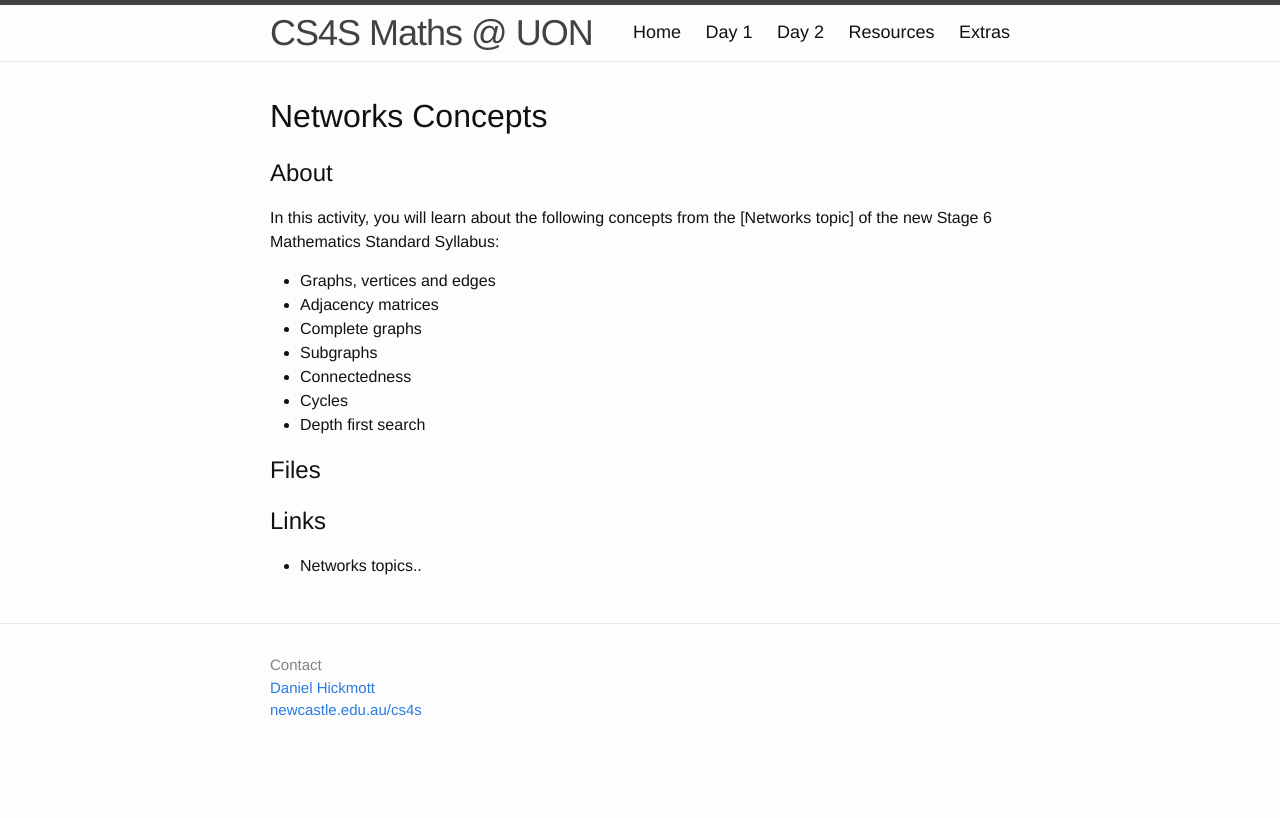
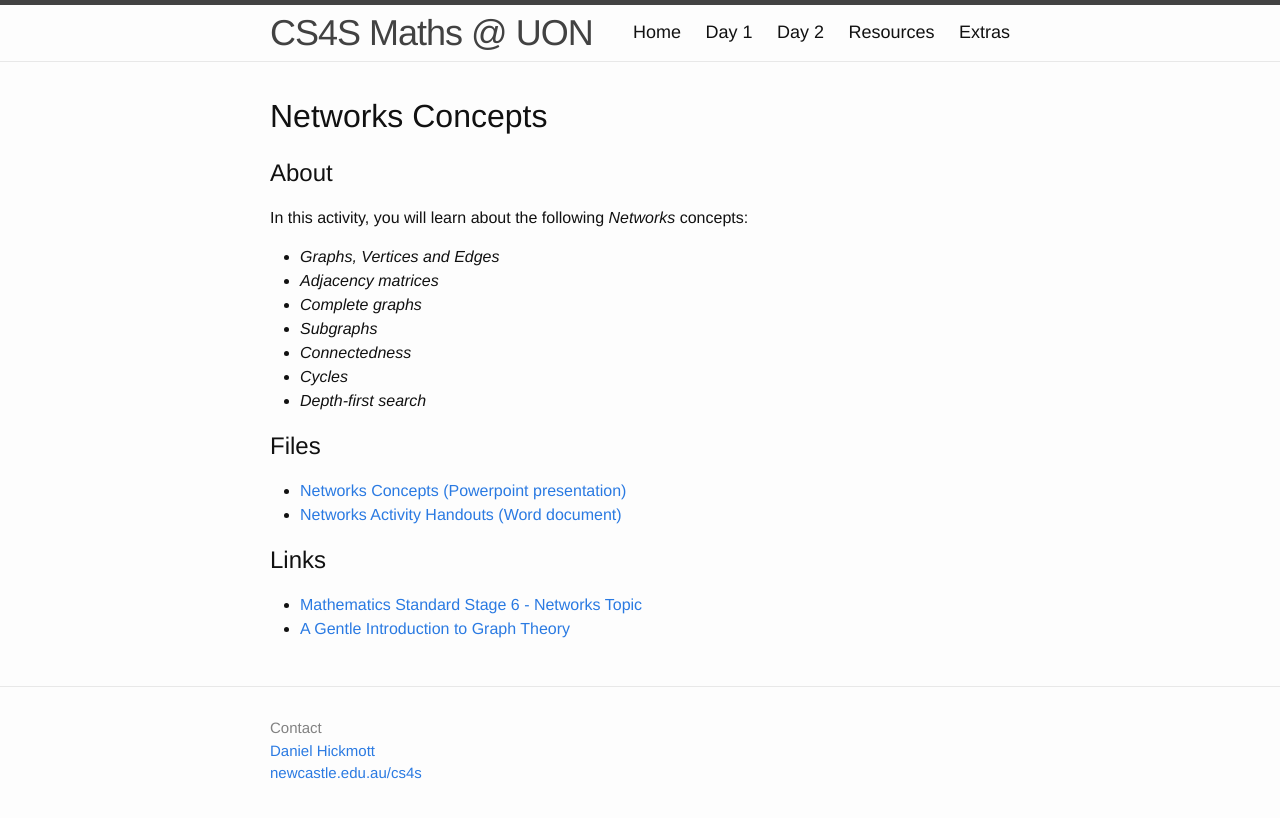
Before and after one commit to cs4s/math-2017, a Jekyll site: the page built from day1/network_concepts/index.md, in a window 1280 px wide. Shown: the top 818 px of the page. Built offline with Jekyll 4.4.1, drawn with Linux system fonts in a browser that asks for light colours.

Commit message:
Adds Network Concepts activity content

```diff
--- a/day1/network_concepts/index.md
+++ b/day1/network_concepts/index.md
@@ -7,20 +7,22 @@ title: CS4S Maths @ UON 2017 - Day 1 - Networks Concepts
 
 ## About
 
-In this activity, you will learn about the following concepts from the [Networks topic] of the new Stage 6 Mathematics Standard Syllabus:
+In this activity, you will learn about the following *Networks* concepts:
 
-- Graphs, vertices and edges
-- Adjacency matrices
-- Complete graphs
-- Subgraphs
-- Connectedness
-- Cycles
-- Depth first search
+- *Graphs, Vertices and Edges*
+- *Adjacency matrices*
+- *Complete graphs*
+- *Subgraphs*
+- *Connectedness*
+- *Cycles*
+- *Depth-first search*
 
 ## Files
 
-
+- [Networks Concepts (Powerpoint presentation)](CS4HS - Graph Theory.pptx)
+- [Networks Activity Handouts (Word document)](Handout Graph Theory.docx)
 
 ## Links
 
-- Networks topics..
+- [Mathematics Standard Stage 6 - Networks Topic](http://syllabus.nesa.nsw.edu.au/mathematics-standard-stage6/content/1277/){:target="_blank"}
+- [A Gentle Introduction to Graph Theory](https://dev.to/vaidehijoshi/a-gentle-introduction-to-graph-theory){:target="_blank"}
```
Also changed, not shown: 2 other files.
